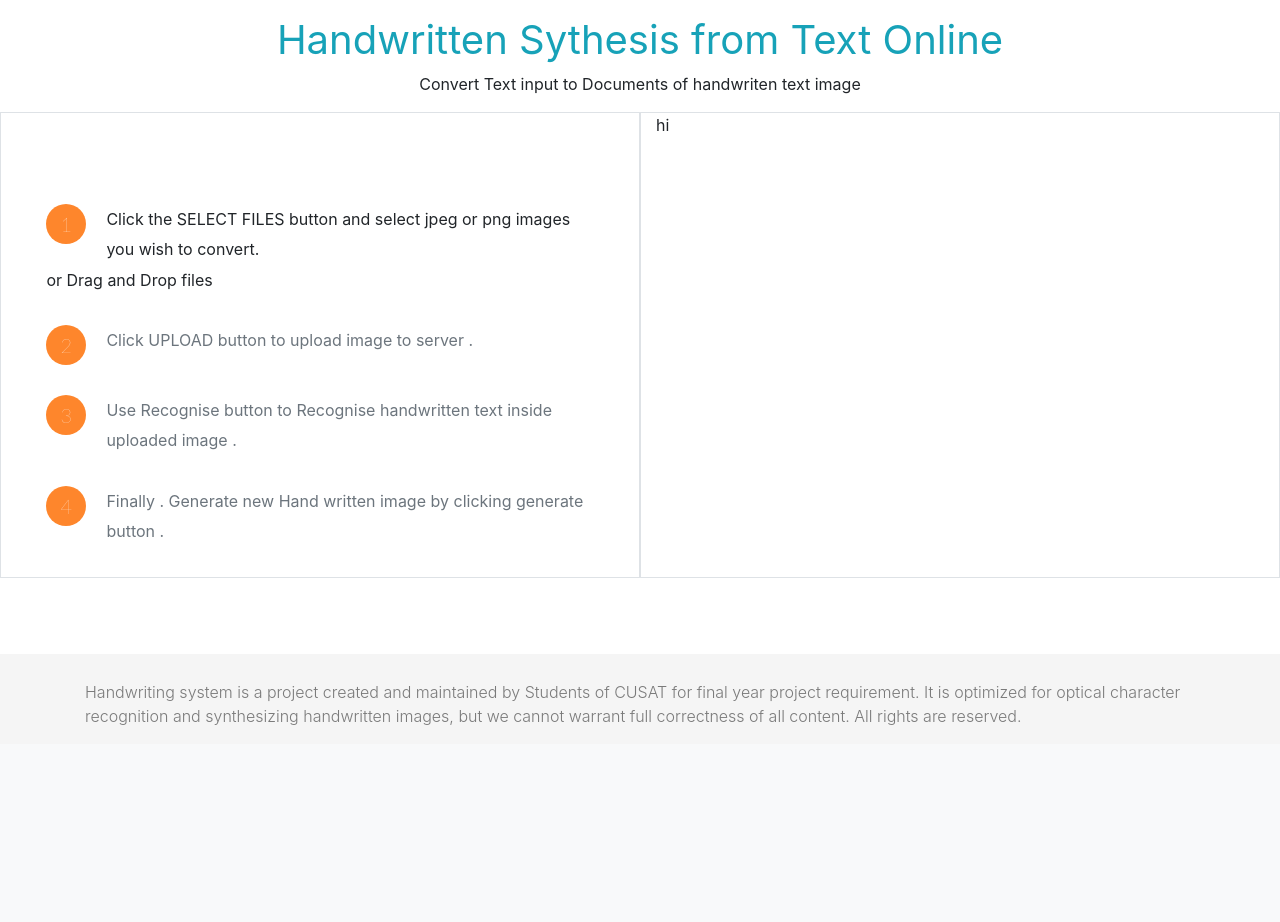
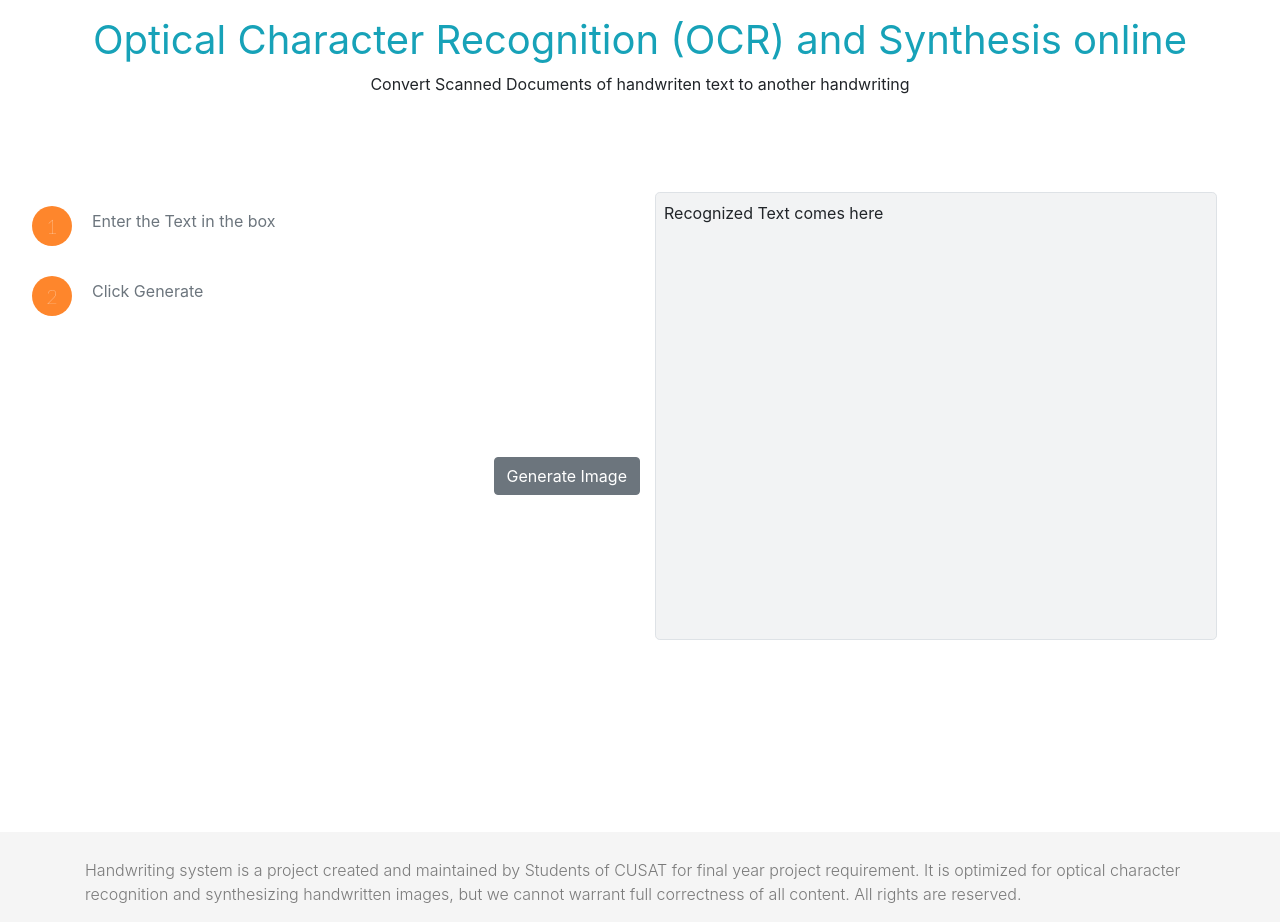
Before and after one commit to disha03/Handwriting-System, a Django app: page /synthesise in a window 1280 px wide. Shown: the part 56-978 px from the top of the page. Before the commit the page ends 781 px from the top, so only its background shows below. Run offline with Django 3.2, Linux system fonts and the light colour scheme; some libraries are stand-ins or nearby versions.

Commit message:
Front end first commit

```diff
--- a/main/urls.py
+++ b/main/urls.py
@@ -19,5 +19,9 @@ from . import views
 urlpatterns = [
    path('', views.homepage, name='homepage'),
    path('synthesise', views.synthesise, name='synthesise'),
+   path('preview', views.preview, name='preview'),
+   path('GeneratedText', views.GeneratedText, name='GeneratedText'),
+   path('GeneratedImage', views.GeneratedImage, name='GeneratedImage'),
+
 
 ]
--- a/main/views.py
+++ b/main/views.py
@@ -1,6 +1,6 @@
 from django.shortcuts import render
 from django.http import HttpResponse
-
+from django.core.files.storage import FileSystemStorage
 # Create your views here.
 
 def homepage(request):
@@ -8,3 +8,20 @@ def homepage(request):
 
 def synthesise(request):
     return render(request, "synthesise.html")
+
+def preview(request):
+    if request.method == 'POST':
+        uploaded_file = request.FILES.get('datafilein')
+        fs = FileSystemStorage()
+        fs.delete('static/media/testimage.png')
+        fs.save('static/media/testimage.png', uploaded_file)
+
+    return  render(request,"preview.html")
+
+
+def GeneratedText(request):
+    return render(request, "GeneratedText.html")
+
+
+def GeneratedImage(request):
+    return render(request, "GeneratedImage.html")
--- a/static/css/extracss.css
+++ b/static/css/extracss.css
@@ -41,6 +41,17 @@ height : 70%;
 background-color: #F2F3F4;
 }
 
+.drag-input::-webkit-file-upload-button {
+   visibility: hidden;
+        width : 45rem;
+        height : 25.5rem;
+
+       }
+
+input[type='file'] {
+         color: transparent;
+       }
+
 
 
 .drag-area {
@@ -49,7 +60,16 @@ background-color: #F2F3F4;
 
  margin:  1rem 2.5% ;
  width : 95%;
- background-color:;
+
+}
+
+.drag-area-on-drop {
+ border:1.5px dashed black;
+ height : 92%;
+
+ margin:  1rem 2.5% ;
+ width : 95%;
+
 }
 
 
@@ -80,3 +100,42 @@ body {
 #sticky-footer {
   flex-shrink: none;
 }
+
+
+.text-middle-div {
+top:37%;
+left:50%;
+position: absolute;
+transform: translate(-50%, -50%);
+
+}
+
+
+.image-display {
+    display: block;
+    max-width:100%;
+    max-height:100%;
+    width: auto;
+    height: auto;
+
+}
+
+.button-div{
+margin-top:13%;
+
+}
+
+
+.Text-button {
+
+  right: 10%;
+  top: 66%;
+
+}
+.dimage {
+
+margin-right : 7%;
+
+
+
+}
--- a/templates/base.html
+++ b/templates/base.html
@@ -70,4 +70,8 @@
 
 
     </body>
+
+    {% block bottom-js %}
+
+    {% endblock %}
 </html>
--- a/templates/synthesise.html
+++ b/templates/synthesise.html
@@ -5,30 +5,6 @@
 
 {% block head %}
     <title>Synthesise</title>
-{% endblock %}
-
-{% block body %}
-
-
-    <div class="text-center text-justify mt-3 ">
-                <h1 class="font-weight-normal text-info"> Handwritten Sythesis from Text Online</h1>
-                <p>Convert Text input to Documents of handwriten text image</p>
-    </div>
-
-    <div class="row">
-        <div class="col border">
-              <ol>
-                <li>Click the SELECT FILES button and select jpeg or png images you wish to convert. <br> or Drag and Drop files</li>
-                <li class="text-secondary">Click UPLOAD button to upload image to server . </li>
-                <li class="text-secondary">Use Recognise button to Recognise handwritten text inside uploaded image .</li>
-                <li class="text-secondary">Finally . Generate new Hand written image by clicking generate button .</li>
-              </ol>
-        </div>
-        <div class="col border">
-            hi
-        </div>
-    </div>
-
 
 {% endblock %}
 
@@ -44,3 +20,44 @@
     </li>
 
 {% endblock %}
+
+
+
+{% block body %}
+
+
+    <div class="text-center text-justify mt-3">
+                <h1 class="font-weight-normal text-info"> Optical Character Recognition (OCR) and Synthesis online</h1>
+                <p>Convert Scanned Documents of handwriten text to another handwriting</p>
+    </div>
+
+
+
+    <div class="row ">
+
+        <div class="col-sm container">
+            <div class="  row ">
+            <ol>
+                <li class="text-secondary">Enter the Text in the box</li>
+
+                <li class="text-secondary" >Click Generate</li>
+
+
+            </ol>
+            </div>
+            <div class=" button-div row float-right"> <button type="button" class="btn btn-secondary Text-button " onclick=" location.href = '{% url 'GeneratedImage' %}'" >Generate Image</button> </div>
+
+
+        </div>
+        <div class="col-sm content-parent ">
+
+            <div class=" mr-5 content-box-n rounded-lg border" >
+                <p class="text-justify text-left ml-2 mt-2 mr-2"> Recognized Text comes here </p>
+
+            </div>
+
+
+        </div>
+    </div>
+
+{% endblock %}
```
Also changed, not shown: static/js/extraJs.js (+18 -0 lines), templates/GeneratedImage.html (added, +61 -0 lines), templates/GeneratedText.html (added, +63 -0 lines), templates/index.html (+19 -4 lines), templates/preview.html (+56 -0 lines), static/media/download-arrow.svg (added), static/media/new-handwriting.svg (added), 4 other files.
